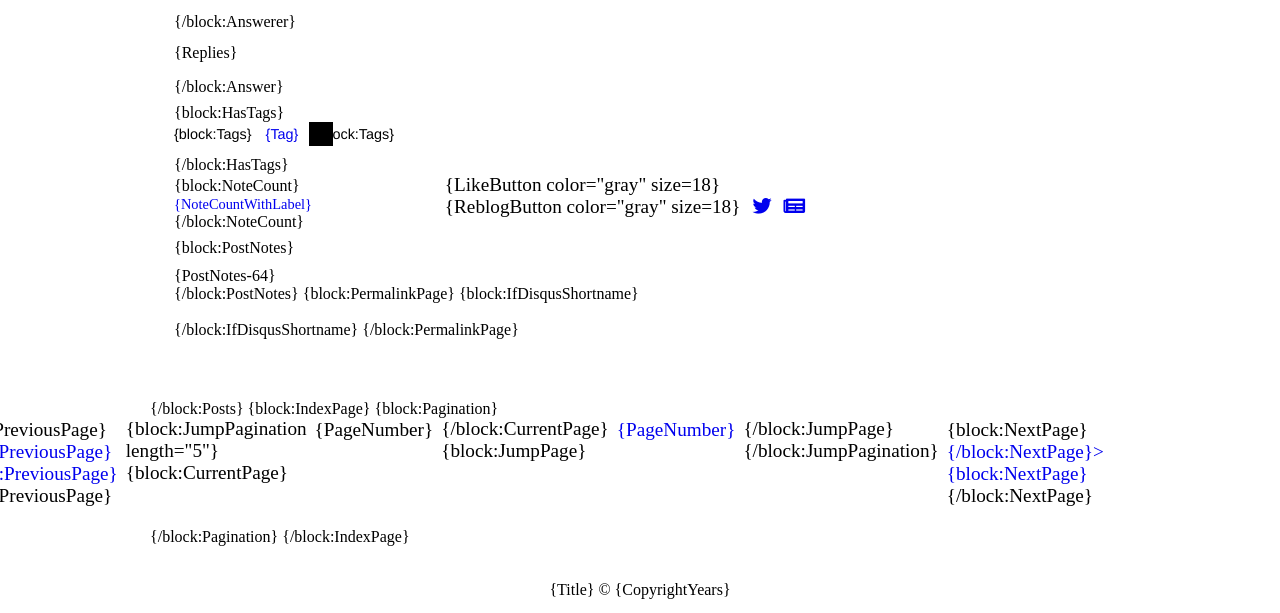
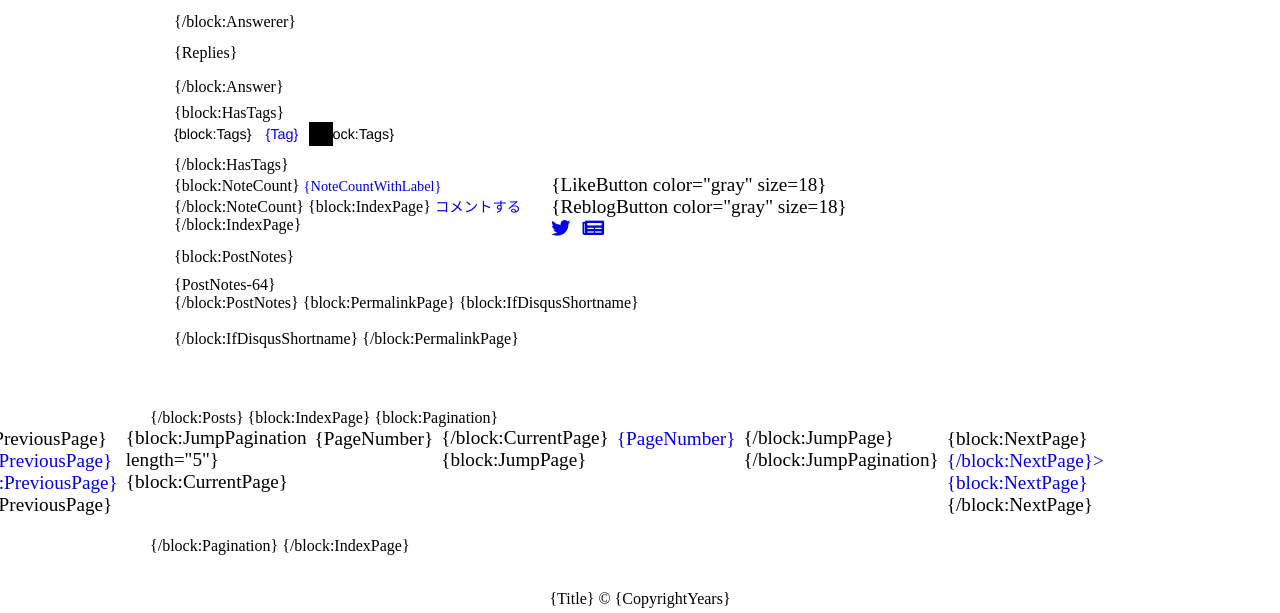
Before and after one commit to yawn-yawn-yawn/tumblr-theme, a website: page theme3/theme.html in a window 1280 px wide. Shown: the part 1994-2607 px from the top of the page. Drawn offline with nearby package versions, Linux system fonts and the light colour scheme; a small style sheet from the web is missing.

Commit message:
コメントへのリンクを作成

```diff
--- a/theme3/theme.html
+++ b/theme3/theme.html
@@ -973,6 +973,9 @@
                                     {block:NoteCount}
                                     <a href="{Permalink}" class="note-link">{NoteCountWithLabel}</a>
                                     {/block:NoteCount}
+                                    {block:IndexPage}
+                                    <a href="{Permalink}#dsq-content" class="note-link">コメントする</a>
+                                    {/block:IndexPage}
                                 </div>
                                 <div>
                                     <ul class="control-list">
@@ -1016,9 +1019,11 @@
                         </div>{/block:IfDisqusShortname}
                         {/block:PermalinkPage}
                         <!--Disqus and Source-->
+
                     </article>
 
                     {/block:Posts}
+
 
                     {block:IndexPage}
                     {block:Pagination}
```
